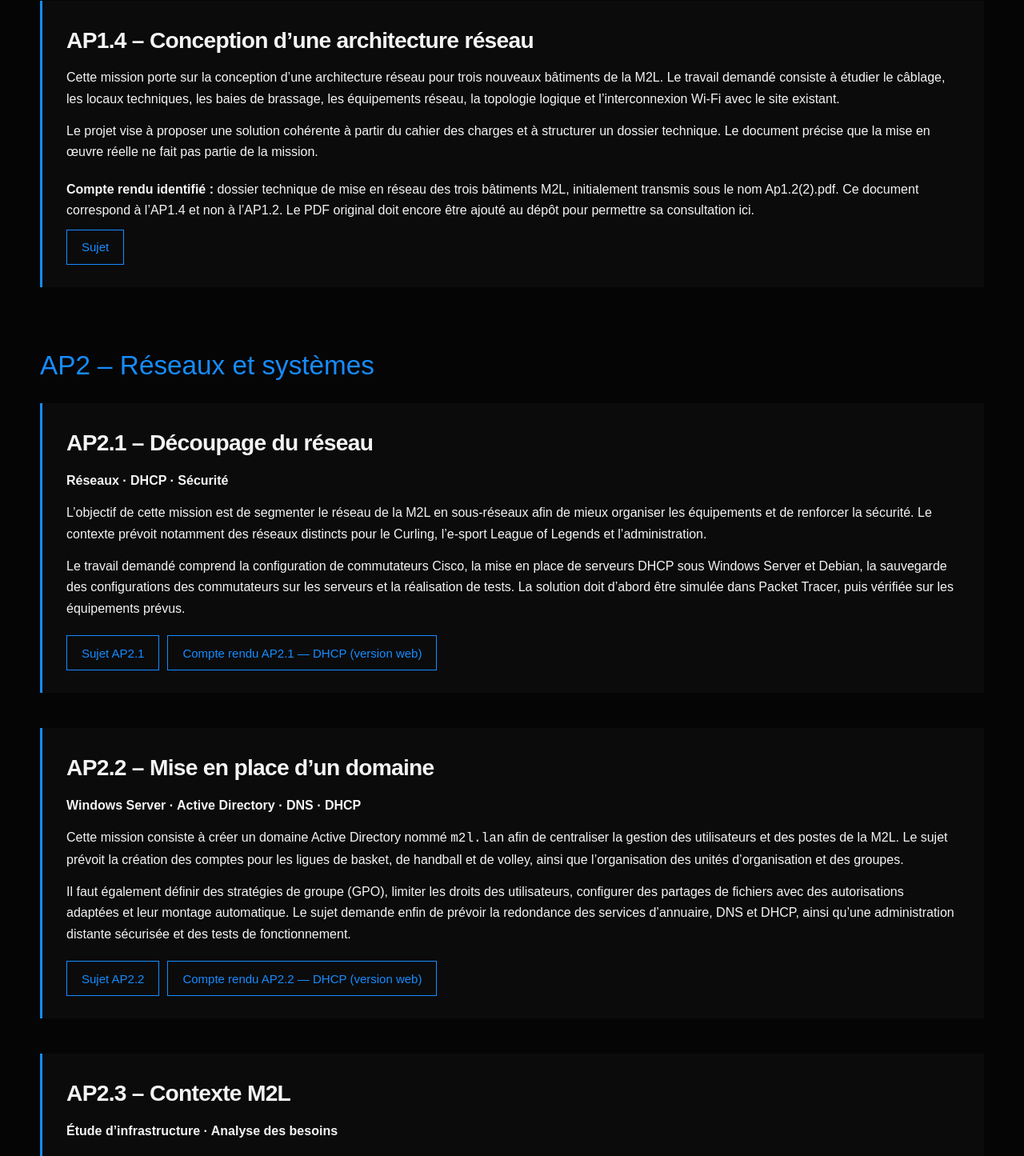
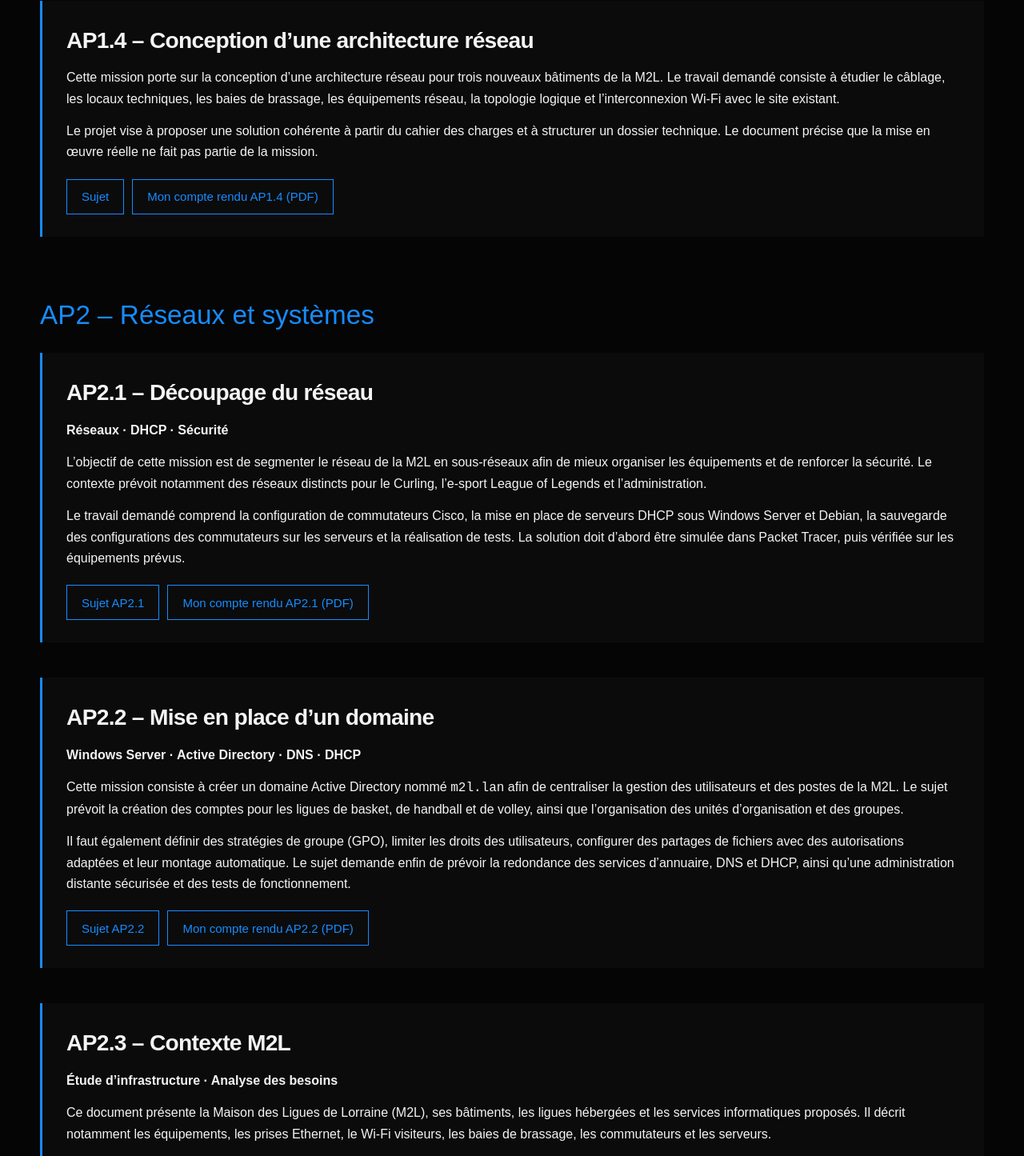
Before and after one commit to LXN-RBTN/RABOTIN-Lucian_Portfolio, a website: page e6.html in a window 1280 px wide. Shown: the part 1873-3318 px from the top of the page at 80% size. Drawn offline with Linux system fonts and the light colour scheme.

Commit message:
fix(E6): corriger AP1.4 et publier les vrais PDF de travaux (identifiants masqués)

```diff
--- a/e6.html
+++ b/e6.html
@@ -19,10 +19,10 @@
 <article class="ap-card"><h2>AP1.1 – Veille documentaire et guide de bonnes conduites</h2><p>L’objectif de cette activité était de réaliser une veille documentaire sur les enjeux liés à la sécurité des informations partagées en ligne. À partir des informations collectées, le travail consiste à préparer un guide de bonnes conduites pour sensibiliser les utilisateurs aux risques et aux pratiques à adopter en cybersécurité.</p><p>La consigne mentionne des outils de veille comme Feedly, Pocket et IFTTT pour centraliser, organiser et automatiser la collecte d’informations pertinentes. Cette mission met en avant l’importance de vérifier les sources et de maintenir une veille régulière.</p><div class="btns"><a class="btn secondary" href="assets/documents/AP1.1-veille-documentaire.pdf" target="_blank" rel="noopener">Contexte / Sujet</a></div></article>
 <article class="ap-card"><h2>AP1.2 – Définition d’un équipement informatique adapté</h2><p>Cette mission s’inscrit dans le contexte de la M2L et de ses besoins informatiques. L’objectif annoncé est d’identifier des équipements adaptés aux utilisateurs, en tenant compte des besoins professionnels, de la sécurité et des contraintes budgétaires.</p><p>Le document transmis est le dossier de contexte M2L : il décrit notamment les locaux, les services et l’infrastructure réseau existante. Il sert de base pour comprendre l’environnement, mais ne constitue pas à lui seul une liste définitive de matériels sélectionnés.</p><div class="btns"><a class="btn secondary" href="assets/documents/AP1.2-contexte-M2L.pdf" target="_blank" rel="noopener">Contexte M2L</a></div></article>
 <article class="ap-card"><h2>AP1.3 – Présentation de veille technologique (Pitch 180 secondes)</h2><p>Cette activité consiste à présenter une veille technologique en 180 secondes, de façon claire et synthétique. L’objectif est de rendre un sujet informatique compréhensible à un public non spécialiste, en sélectionnant les informations essentielles et en organisant le discours de manière logique.</p><p>Ce format permet de travailler la communication orale, la synthèse d’informations et la vulgarisation technique.</p><div class="btns"><a class="btn secondary" href="assets/documents/AP1.3-veille-180-secondes.pdf" target="_blank" rel="noopener">Sujet</a></div></article>
-<article class="ap-card"><h2>AP1.4 – Conception d’une architecture réseau</h2><p>Cette mission porte sur la conception d’une architecture réseau pour trois nouveaux bâtiments de la M2L. Le travail demandé consiste à étudier le câblage, les locaux techniques, les baies de brassage, les équipements réseau, la topologie logique et l’interconnexion Wi-Fi avec le site existant.</p><p>Le projet vise à proposer une solution cohérente à partir du cahier des charges et à structurer un dossier technique. Le document précise que la mise en œuvre réelle ne fait pas partie de la mission.</p><div class="btns"><p><strong>Compte rendu identifié :</strong> dossier technique de mise en réseau des trois bâtiments M2L, initialement transmis sous le nom Ap1.2(2).pdf. Ce document correspond à l’AP1.4 et non à l’AP1.2. Le PDF original doit encore être ajouté au dépôt pour permettre sa consultation ici.</p><a class="btn secondary" href="assets/documents/AP1.4-architecture-reseau.pdf" target="_blank" rel="noopener">Sujet</a></div></article>
+<article class="ap-card"><h2>AP1.4 – Conception d’une architecture réseau</h2><p>Cette mission porte sur la conception d’une architecture réseau pour trois nouveaux bâtiments de la M2L. Le travail demandé consiste à étudier le câblage, les locaux techniques, les baies de brassage, les équipements réseau, la topologie logique et l’interconnexion Wi-Fi avec le site existant.</p><p>Le projet vise à proposer une solution cohérente à partir du cahier des charges et à structurer un dossier technique. Le document précise que la mise en œuvre réelle ne fait pas partie de la mission.</p><div class="btns"><a class="btn secondary" href="assets/documents/AP1.4-architecture-reseau.pdf" target="_blank" rel="noopener">Sujet</a><a class="btn secondary" href="assets/documents/AP1.4-compte-rendu.pdf" target="_blank" rel="noopener noreferrer">Mon compte rendu AP1.4 (PDF)</a></div></article>
 </div>
-<div class="ap-list ap2-list"><h2 class="ap-group-title">AP2 – Réseaux et systèmes</h2><article class="ap-card"><h2>AP2.1 – Découpage du réseau</h2><p><strong>Réseaux · DHCP · Sécurité</strong></p><p>L’objectif de cette mission est de segmenter le réseau de la M2L en sous-réseaux afin de mieux organiser les équipements et de renforcer la sécurité. Le contexte prévoit notamment des réseaux distincts pour le Curling, l’e-sport League of Legends et l’administration.</p><p>Le travail demandé comprend la configuration de commutateurs Cisco, la mise en place de serveurs DHCP sous Windows Server et Debian, la sauvegarde des configurations des commutateurs sur les serveurs et la réalisation de tests. La solution doit d’abord être simulée dans Packet Tracer, puis vérifiée sur les équipements prévus.</p><div class="btns"><a class="btn secondary" href="assets/documents/AP2.1-decoupage-reseau.pdf" target="_blank" rel="noopener">Sujet AP2.1</a><a class="btn secondary" href="docs/compte-rendu-ap2-1.html" target="_blank" rel="noopener noreferrer">Compte rendu AP2.1 — DHCP (version web)</a></div></article>
-<article class="ap-card"><h2>AP2.2 – Mise en place d’un domaine</h2><p><strong>Windows Server · Active Directory · DNS · DHCP</strong></p><p>Cette mission consiste à créer un domaine Active Directory nommé <code>m2l.lan</code> afin de centraliser la gestion des utilisateurs et des postes de la M2L. Le sujet prévoit la création des comptes pour les ligues de basket, de handball et de volley, ainsi que l’organisation des unités d’organisation et des groupes.</p><p>Il faut également définir des stratégies de groupe (GPO), limiter les droits des utilisateurs, configurer des partages de fichiers avec des autorisations adaptées et leur montage automatique. Le sujet demande enfin de prévoir la redondance des services d’annuaire, DNS et DHCP, ainsi qu’une administration distante sécurisée et des tests de fonctionnement.</p><div class="btns"><a class="btn secondary" href="assets/documents/AP2.2-mise-en-place-domaine.pdf" target="_blank" rel="noopener">Sujet AP2.2</a><a class="btn secondary" href="docs/compte-rendu-ap2-2.html" target="_blank" rel="noopener noreferrer">Compte rendu AP2.2 — DHCP (version web)</a></div></article>
+<div class="ap-list ap2-list"><h2 class="ap-group-title">AP2 – Réseaux et systèmes</h2><article class="ap-card"><h2>AP2.1 – Découpage du réseau</h2><p><strong>Réseaux · DHCP · Sécurité</strong></p><p>L’objectif de cette mission est de segmenter le réseau de la M2L en sous-réseaux afin de mieux organiser les équipements et de renforcer la sécurité. Le contexte prévoit notamment des réseaux distincts pour le Curling, l’e-sport League of Legends et l’administration.</p><p>Le travail demandé comprend la configuration de commutateurs Cisco, la mise en place de serveurs DHCP sous Windows Server et Debian, la sauvegarde des configurations des commutateurs sur les serveurs et la réalisation de tests. La solution doit d’abord être simulée dans Packet Tracer, puis vérifiée sur les équipements prévus.</p><div class="btns"><a class="btn secondary" href="assets/documents/AP2.1-decoupage-reseau.pdf" target="_blank" rel="noopener">Sujet AP2.1</a><a class="btn secondary" href="assets/documents/AP2.1-compte-rendu.pdf" target="_blank" rel="noopener noreferrer">Mon compte rendu AP2.1 (PDF)</a></div></article>
+<article class="ap-card"><h2>AP2.2 – Mise en place d’un domaine</h2><p><strong>Windows Server · Active Directory · DNS · DHCP</strong></p><p>Cette mission consiste à créer un domaine Active Directory nommé <code>m2l.lan</code> afin de centraliser la gestion des utilisateurs et des postes de la M2L. Le sujet prévoit la création des comptes pour les ligues de basket, de handball et de volley, ainsi que l’organisation des unités d’organisation et des groupes.</p><p>Il faut également définir des stratégies de groupe (GPO), limiter les droits des utilisateurs, configurer des partages de fichiers avec des autorisations adaptées et leur montage automatique. Le sujet demande enfin de prévoir la redondance des services d’annuaire, DNS et DHCP, ainsi qu’une administration distante sécurisée et des tests de fonctionnement.</p><div class="btns"><a class="btn secondary" href="assets/documents/AP2.2-mise-en-place-domaine.pdf" target="_blank" rel="noopener">Sujet AP2.2</a><a class="btn secondary" href="assets/documents/AP2.2-compte-rendu.pdf" target="_blank" rel="noopener noreferrer">Mon compte rendu AP2.2 (PDF)</a></div></article>
 <article class="ap-card"><h2>AP2.3 – Contexte M2L</h2><p><strong>Étude d’infrastructure · Analyse des besoins</strong></p><p>Ce document présente la Maison des Ligues de Lorraine (M2L), ses bâtiments, les ligues hébergées et les services informatiques proposés. Il décrit notamment les équipements, les prises Ethernet, le Wi-Fi visiteurs, les baies de brassage, les commutateurs et les serveurs.</p><p>Ce contexte permet de comprendre l’organisation du système d’information existant et de s’appuyer sur des éléments concrets pour étudier les besoins de la M2L. Le document évoque notamment le réseau commun aux ligues et à l’administration, la DMZ, l’accès Internet et le projet de segmentation des réseaux pour améliorer la sécurité.</p><div class="btns"><a class="btn secondary" href="assets/documents/AP2.3-contexte-M2L.pdf" target="_blank" rel="noopener">Contexte M2L</a></div></article>
 </div>
 <div class="ap-note"><h2>Compétences travaillées</h2><p>Ces ateliers abordent la recherche et l’organisation d’informations, l’analyse d’un contexte, la réflexion sur les équipements, la conception d’une architecture réseau et la communication technique. Les preuves de réalisation (guide final, support oral, schémas ou nomenclature) peuvent être ajoutées lorsqu’elles sont disponibles.</p></div>
```
Also changed, not shown: 3 other files.
